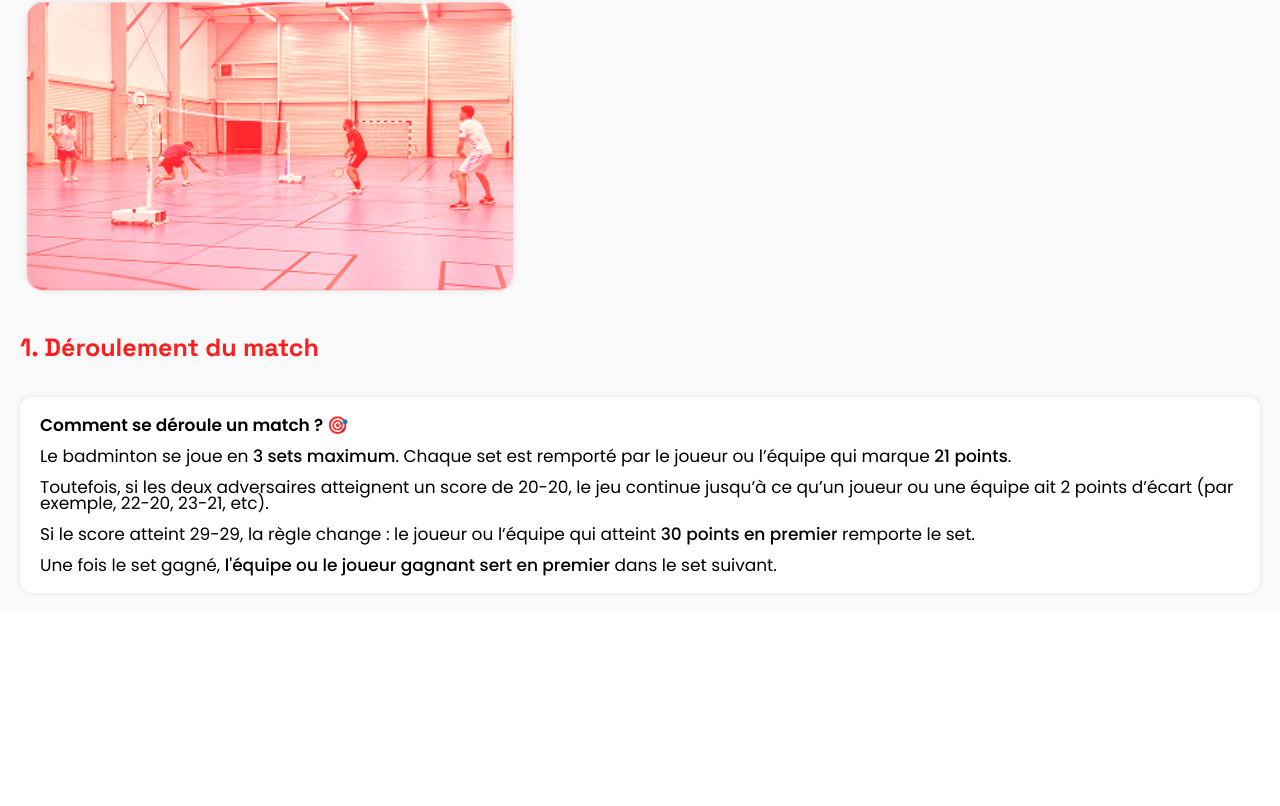
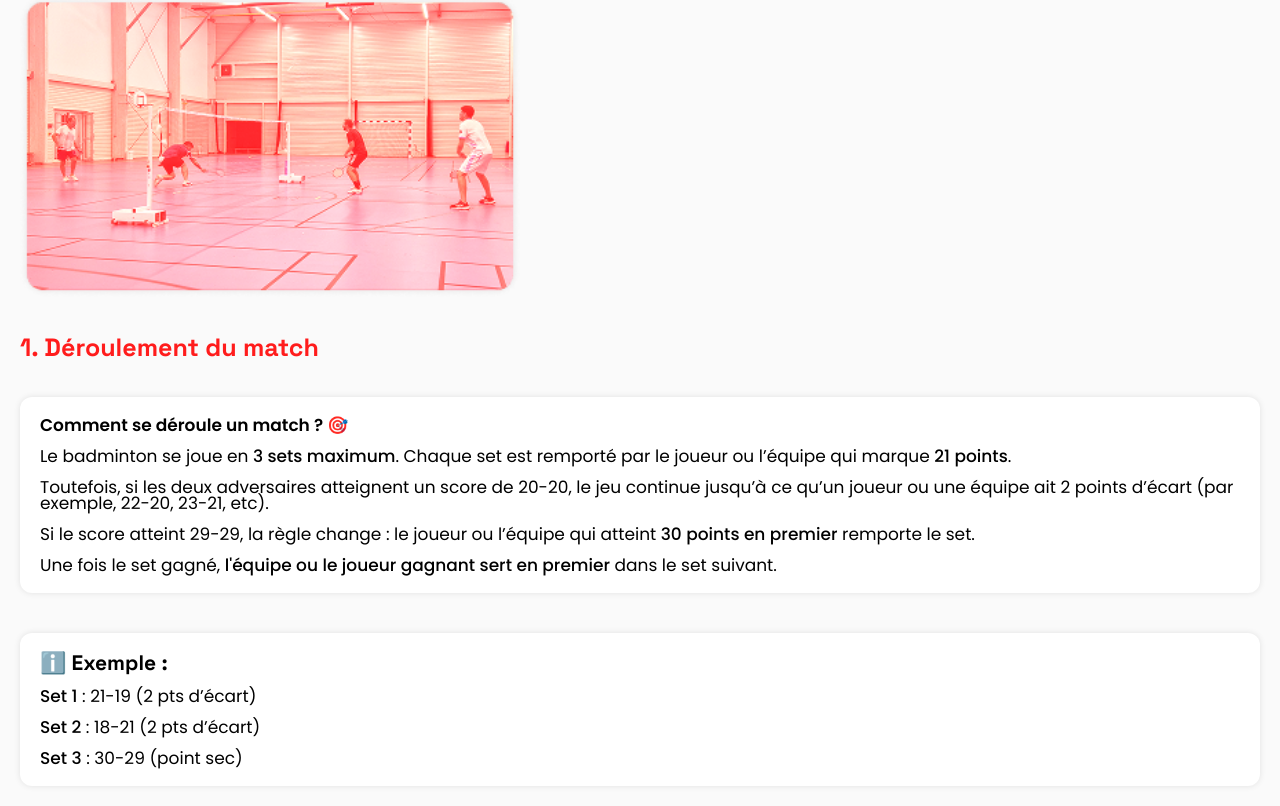
Before and after one commit to Matsuel/CACBO-Badminton, a Next.js app: page /regles in a window 1280 px wide. Shown: the part 254-1060 px from the top of the page. Before the commit the page ends 867 px from the top, so only its background shows below. Built offline with nearby package versions, Linux system fonts and the light colour scheme; a web font is replaced by a local one.

Commit message:
feat: ajout d'exemples de scores pour clarifier le déroulement des matchs

```diff
--- a/src/app/regles/page.tsx
+++ b/src/app/regles/page.tsx
@@ -49,6 +49,24 @@ const Regles = () => {
                         Une fois le set gagné, <span className="font-medium">l&apos;équipe ou le joueur gagnant sert en premier</span> dans le set suivant.
                     </BlocText>
                 </Bloc>
+
+                <Bloc>
+                    <h3 className={textVariants.h3}>
+                        ℹ️ Exemple :
+                    </h3>
+
+                    <BlocText>
+                        <span className="font-medium">Set 1</span> : 21-19 (2 pts d’écart)
+                    </BlocText>
+
+                    <BlocText>
+                        <span className="font-medium">Set 2</span> : 18-21 (2 pts d’écart)
+                    </BlocText>
+
+                    <BlocText>
+                        <span className="font-medium">Set 3</span> : 30-29 (point sec)
+                    </BlocText>
+                </Bloc>
             </Content>
 
         </PageLayout>
```
